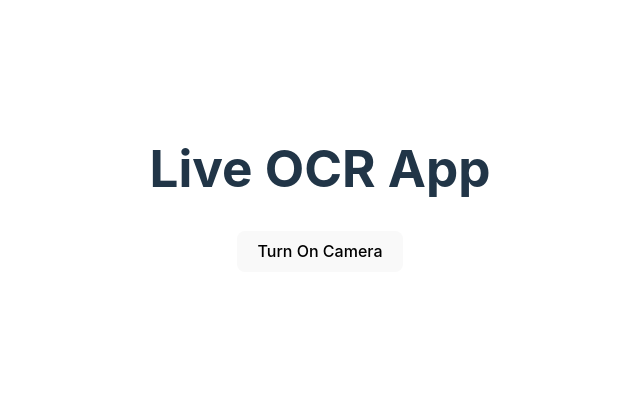
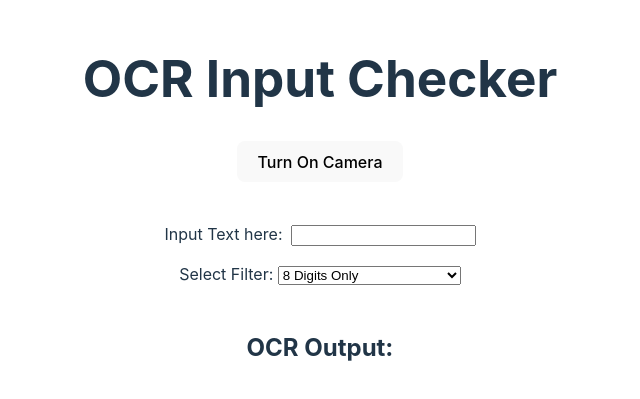
Before and after one commit to mexvance/OCRApp-v1, a React (Vite) app in the folder client/: page / in a window 1280 px wide. Shown: the part 199-598 px from the top of the page, without its empty margins (320-960 px from the left). Built offline with nearby package versions, Linux system fonts and the light colour scheme.

Commit message:
new updates with some input matching and regex filtering

```diff
--- a/client/src/App.jsx
+++ b/client/src/App.jsx
@@ -1,9 +1,9 @@
 import './App.css'
+import InputMatch from './pages/InputMatch'
 import OcrApp from './pages/OCRPage'
-
 function App() {
   return (
-    <OcrApp/>
+    <InputMatch/>
   )
 }
 
--- /dev/null
+++ b/client/src/assets/rules.json
@@ -0,0 +1,12 @@
+[
+    {
+      "label": "8 Digits Only",
+      "regex": "^[0-9]{8}$",
+      "flags": "i"
+    },
+    {
+      "label": "0+A+123456 Serial Format",
+      "regex": "\\b\\d[A-Za-z]\\d{6}\\b",
+      "flags": "i"
+    }
+  ]
--- a/client/src/components/CameraWrapper.jsx
+++ b/client/src/components/CameraWrapper.jsx
@@ -1,8 +1,8 @@
-import React, { useState } from 'react';
+import { useState } from 'react';
 import Camera from './Camera';
 import OCRComponent from './OCRComponent';
 
-const CameraWrapper = ({ webcamRef }) => {
+const CameraWrapper = ({ webcamRef, onOcrResult }) => {
   const [isCameraOn, setIsCameraOn] = useState(false);
   const [cameraReady, setCameraReady] = useState(false);
 
@@ -33,7 +33,8 @@ const CameraWrapper = ({ webcamRef }) => {
         <>
           <Camera webcamRef={webcamRef} onCameraReady={handleCameraReady} />
           {cameraReady && (
-            <OCRComponent webcamRef={webcamRef} />
+            // Pass the OCR callback to OCRComponent so it can send back the result
+            <OCRComponent webcamRef={webcamRef} onOcrResult={onOcrResult} />
           )}
         </>
       )}
--- a/client/src/components/OCRComponent.jsx
+++ b/client/src/components/OCRComponent.jsx
@@ -1,20 +1,20 @@
-import React, {useState } from 'react';
+import { useState } from 'react';
 import callGoogleAPI from '../Services/callGoogleAPI';
-const OCRComponent = ({...props}) => {
-  const [ocrResult, setOcrResult] = useState('');
+
+const OCRComponent = ({ webcamRef, onOcrResult, ocrResult }) => {
   const [loading, setLoading] = useState(false);
 
   const captureAndOcr = async () => {
     // Capture a screenshot from the webcam
-    const imageSrc = props.webcamRef.current.getScreenshot();
+    const imageSrc = webcamRef.current.getScreenshot();
     if (!imageSrc) return;
 
     setLoading(true);
 
     try {
       // Run OCR on the captured image using Google Vision API
-      const text  = await callGoogleAPI(imageSrc);
-      setOcrResult(text);
+      const text = await callGoogleAPI(imageSrc);
+      onOcrResult(text);
     } catch (error) {
       console.error('OCR error:', error);
     } finally {
@@ -25,7 +25,6 @@ const OCRComponent = ({...props}) => {
   return (
     <>
       <button onClick={captureAndOcr} disabled={loading} style={{ marginTop: '1rem' }}>
-        {/* You could add a loading spinner here too instead of just changing the button text */}
         {loading ? 'Processing...' : 'Capture and OCR'}
       </button>
       {ocrResult && (
--- /dev/null
+++ b/client/src/components/OCRFilterComponent.jsx
@@ -0,0 +1,47 @@
+import React, { useState, useEffect } from 'react';
+import rules from '../assets/rules.json';
+
+const OCRFilterComponent = ({ ocrResult, filteredText }) => {
+  // Initialize state with the first rule from the JSON.
+  const [selectedRule, setSelectedRule] = useState(rules[0].regex);
+  const [selectedFlags, setSelectedFlags] = useState(rules[0].flags);
+
+  // Handler to update the selected rule when the user changes the dropdown
+  const handleRuleChange = (e) => {
+    const newRule = rules.find(rule => rule.regex === e.target.value);
+    if (newRule) {
+      setSelectedRule(newRule.regex);
+      setSelectedFlags(newRule.flags || "");
+    }
+  };
+
+  // When the OCR result or the selected rule/flags change, perform a regex match
+  useEffect(() => {
+    if (ocrResult && selectedRule) {
+        const regex = new RegExp(selectedRule, selectedFlags);
+        const match = ocrResult.match(regex);
+        console.log(match)
+        filteredText(match ? match[0] : "");
+    } else {
+        filteredText("");
+    }
+  }, [ocrResult, selectedRule, filteredText, selectedFlags]);
+
+  return (
+    <div style={{ textAlign: 'center', marginTop: '1rem' }}>
+      <label>
+        Select Filter:{' '}
+        <select value={selectedRule} onChange={handleRuleChange}>
+          {rules.map((rule) => (
+            <option key={rule.label} value={rule.regex}>
+              {rule.label}
+            </option>
+          ))}
+        </select>
+      </label>
+
+      </div>
+  );
+};
+
+export default OCRFilterComponent;
--- /dev/null
+++ b/client/src/pages/InputMatch.jsx
@@ -0,0 +1,63 @@
+import { useRef, useState } from 'react';
+import CameraWrapper from '../components/CameraWrapper';
+import OCRFilterComponent from '../components/OCRFilterComponent';
+const InputMatch = () => {
+  const webcamRef = useRef(null);
+  const [userInput, setUserInput] = useState("");
+  const [ocrResult, setOcrResult] = useState("");
+  const [filteredText, setFilteredText] = useState("");
+  // Update user input state on every change
+  const handleInputChange = (e) => {
+    setUserInput(e.target.value);
+  };
+
+  // A simple equality check (you can expand this for fuzzy matching if needed)
+  const isMatch = () => {
+    const normalizedOcr = filteredText.split(/\r?\n/).join(' ').trim().toUpperCase();
+    const normalizedUserInput = userInput.trim().toUpperCase();
+
+    return normalizedOcr === normalizedUserInput;
+  };
+
+  return (
+    <div style={{ textAlign: 'center', marginTop: '2rem' }}>
+      <h1>OCR Input Checker</h1>
+      {/* Pass a callback so that CameraWrapper can send the OCR result back */}
+      <CameraWrapper webcamRef={webcamRef} onOcrResult={setOcrResult} />
+      <br />
+      <label style={{ marginTop: '1rem', display: 'block' }}>
+        Input Text here:
+        <input
+          type="text"
+          name="ItemInput"
+          value={userInput}
+          onChange={handleInputChange}
+          style={{ marginLeft: '0.5rem' }}
+        />
+      </label>
+      {/* Render the OCR filter component */}
+      <OCRFilterComponent ocrResult={ocrResult} filteredText={setFilteredText}/>
+      <br />
+      <div style={{ marginTop: '1rem' }}>
+        <h2>OCR Output:</h2>
+        <p>{ocrResult}</p>
+      </div>
+
+      <div style={{ marginTop: '1rem' }}>
+        {ocrResult && (<>
+              <strong>Filtered Output:</strong>{' '}
+
+              {filteredText ? filteredText : 'No matching text found'}
+            </>
+        )}
+        </div>
+      <div>
+        {ocrResult && (
+          <h2>{ isMatch() ? "Match" : "No Match" }</h2>
+        )}
+      </div>
+    </div>
+  );
+};
+
+export default InputMatch;
--- a/client/src/pages/OCRPage.jsx
+++ b/client/src/pages/OCRPage.jsx
@@ -1,4 +1,4 @@
-import React, { useRef} from 'react';
+import { useRef} from 'react';
 import CameraWrapper from '../components/CameraWrapper';
 const OcrApp = () => {
   const webcamRef = useRef(null);
@@ -6,7 +6,7 @@ const OcrApp = () => {
   return (
     <div style={{ textAlign: 'center', marginTop: '2rem' }}>
       <h1>Live OCR App</h1>
-      <CameraWrapper webcamRef={webcamRef}/>
+      <CameraWrapper webcamRef={webcamRef} />
       <br />
 
     </div>
```
Also changed, not shown: 2 other files (tests, documents, lock files or other folders).
